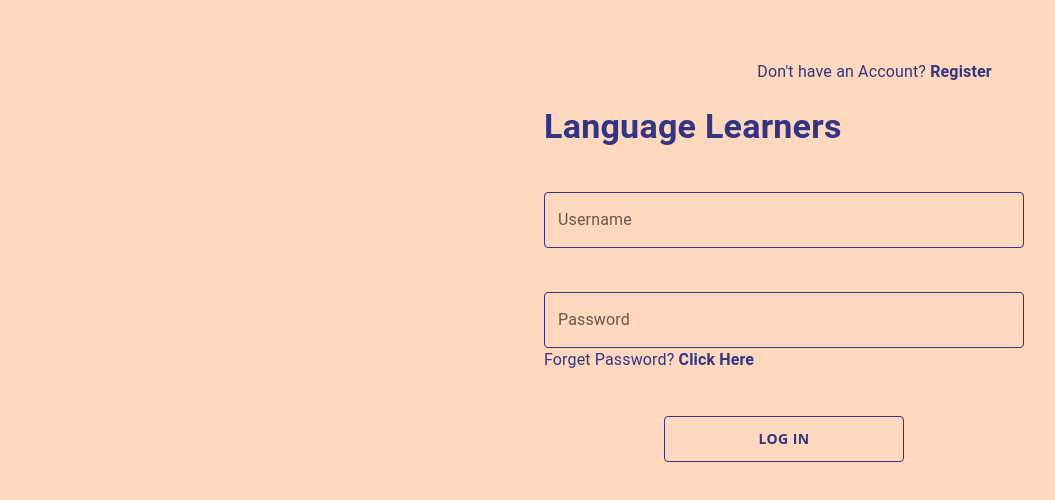
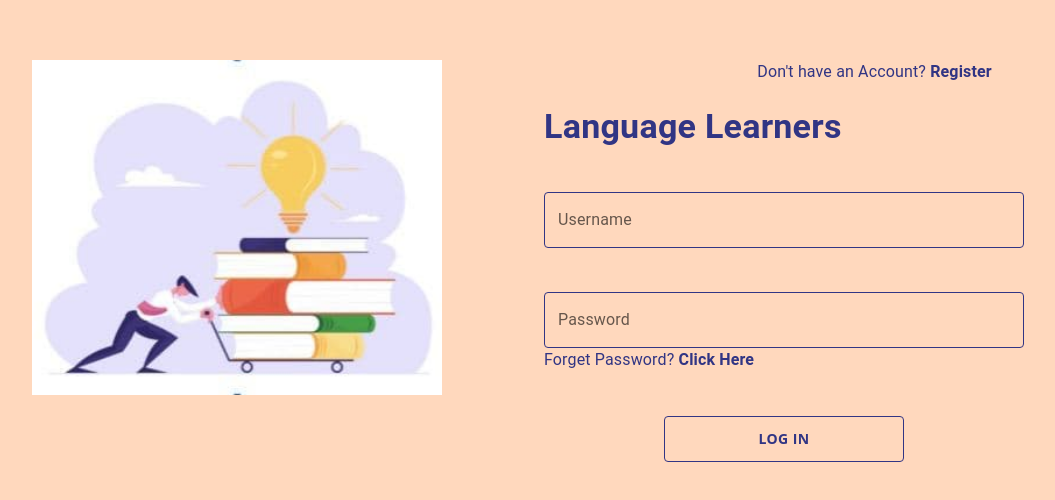
Before and after one commit to CS3219-SE-Principles-and-Patterns/cs3219-project-ay2122-2122-s1-g2, a React (Create React App) app in the folder frontend/: page / in a window 1280 px wide. Shown: the part 128-628 px from the top of the page, without its empty margins (96-1151 px from the left). Built offline with nearby package versions, Linux system fonts and the light colour scheme; no server answers.

Commit message:
Add landing page picture

```diff
--- a/frontend/src/components/login/ForgetPassword.jsx
+++ b/frontend/src/components/login/ForgetPassword.jsx
@@ -24,7 +24,11 @@ const ForgetPassword = ({ setLandingStatus }) => {
   };
   return (
     <Grid container sx={{ width: "80vw" }}>
-      <Grid container sm={6}></Grid>
+      <Grid container sm={6}>
+        <Box sx={{ width: "80%" }}>
+          <img src="home_icon2.jpg" style={{ width: "100%" }}></img>
+        </Box>
+      </Grid>
       <Grid container sm={6}>
         <Grid item xs={9}>
           <BoldTypography
--- a/frontend/src/components/login/Login.jsx
+++ b/frontend/src/components/login/Login.jsx
@@ -55,7 +55,11 @@ const Login = ({ setLandingStatus, setIsAuthenticated }) => {
     <Redirect to="/home" />
   ) : (
     <Grid container sx={{ width: "80vw" }}>
-      <Grid container sm={6}></Grid>
+      <Grid container sm={6}>
+        <Box sx={{ width: "80%" }}>
+          <img src="home_icon2.jpg" style={{ width: "100%" }}></img>
+        </Box>
+      </Grid>
       <Grid container sm={6}>
         <Grid item xs={5}></Grid>
         <Grid item xs={7}>
--- a/frontend/src/components/login/Register.jsx
+++ b/frontend/src/components/login/Register.jsx
@@ -33,7 +33,11 @@ const Register = ({ setLandingStatus }) => {
   };
   return (
     <Grid container sx={{ width: "80vw" }}>
-      <Grid container sm={6}></Grid>
+      <Grid container sm={6}>
+        <Box sx={{ width: "80%" }}>
+          <img src="home_icon2.jpg" style={{ width: "100%" }}></img>
+        </Box>
+      </Grid>
       {page === 0 ? (
         <Grid container sm={6}>
           <Grid item xs={5}></Grid>
```
